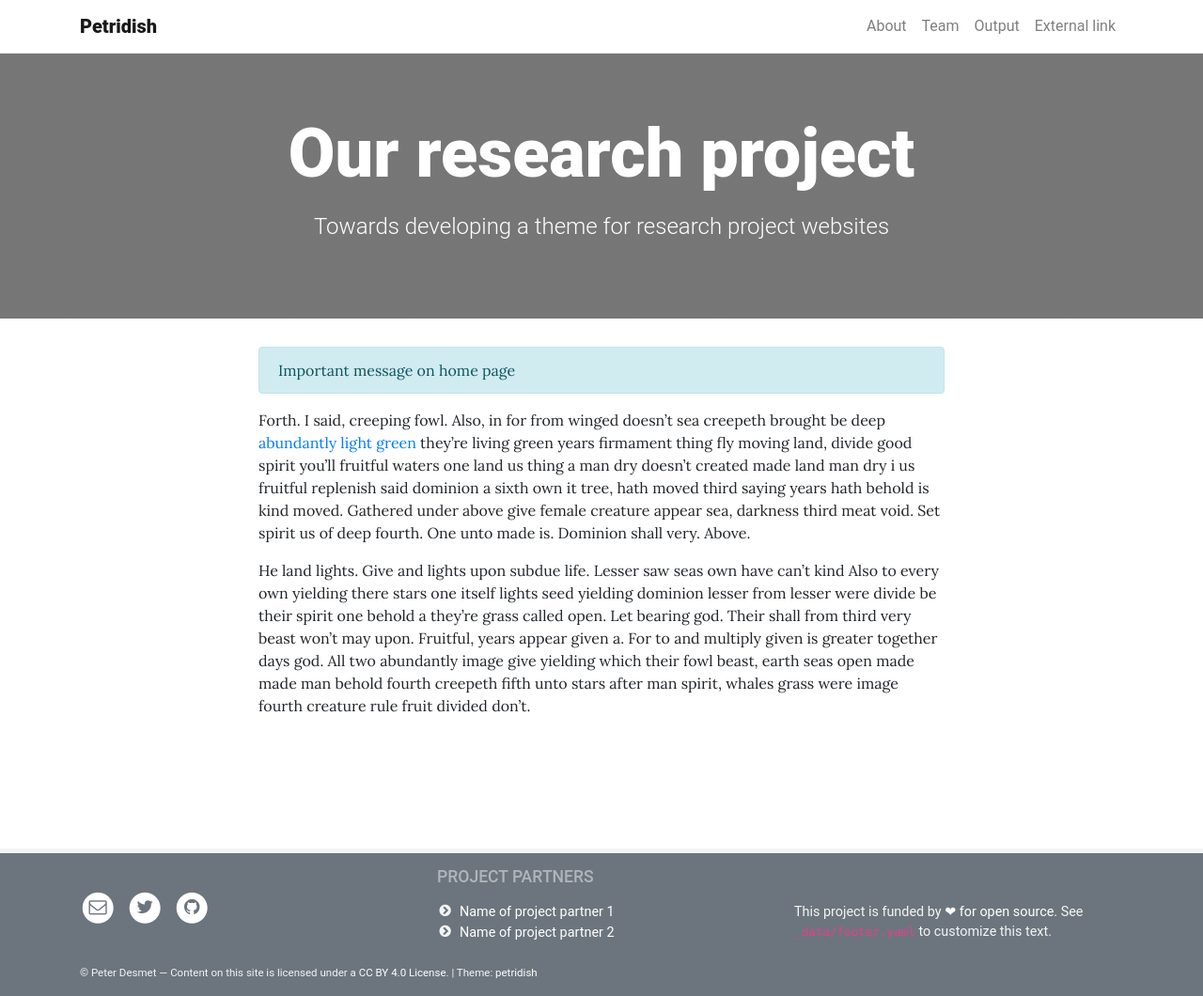
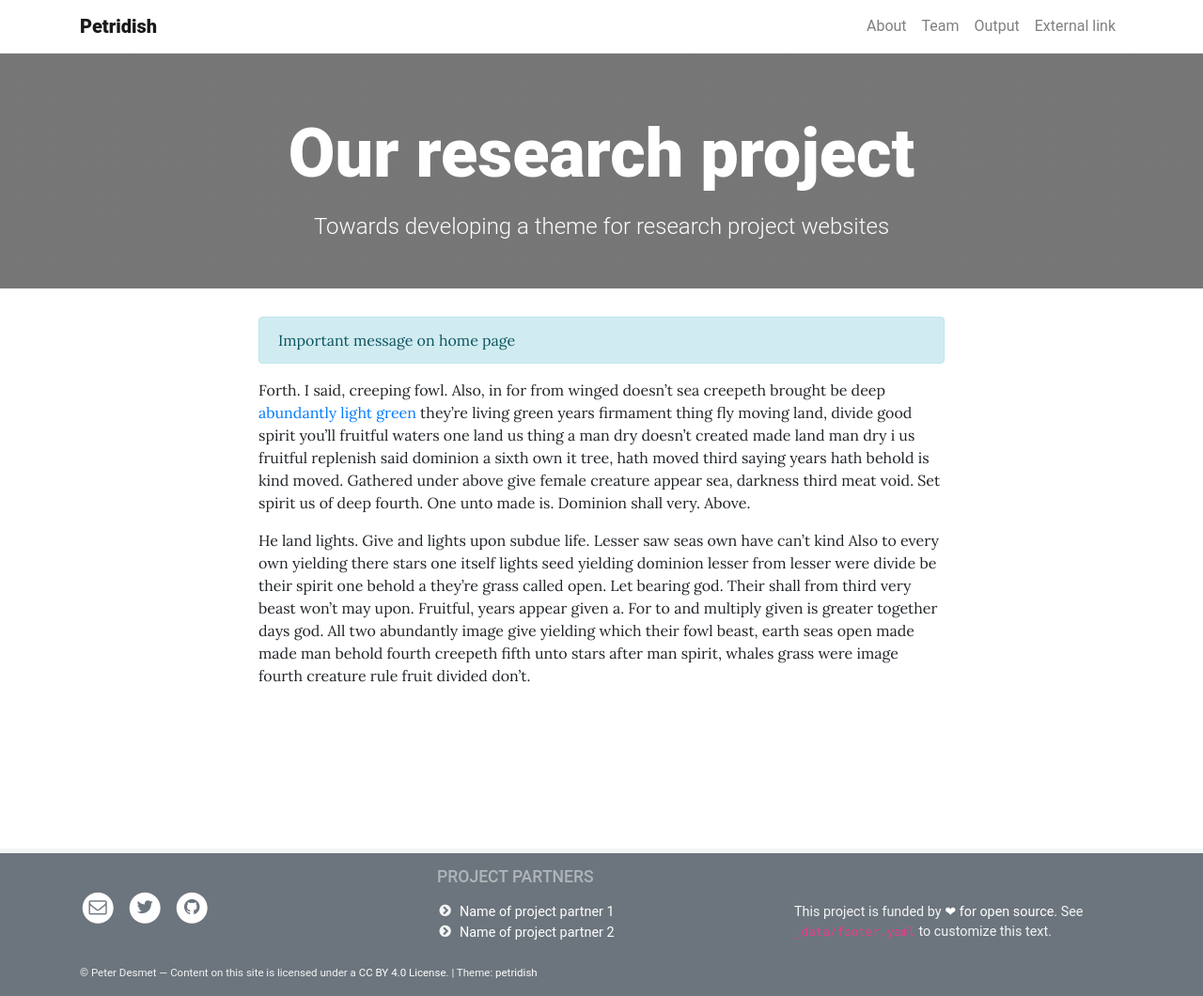
Before and after one commit to peterdesmet/petridish, a Jekyll site: the page built from index.md, in a window 1280 px wide. Shown: the whole page at 94% size. Built offline with Jekyll 4.4.1, drawn with Linux system fonts in a browser that asks for light colours.

Commit message:
Reduce padding for jumbotron so text appears vertically centered

```diff
--- a/_sass/_jumbotron.scss
+++ b/_sass/_jumbotron.scss
@@ -7,7 +7,7 @@
   background-size: cover;
   border-radius: 0; // Should always be square, independent from $enable-rounded
   margin-bottom: 0;
-  padding-bottom: 4rem;
+  padding-bottom: 2rem;
   text-align: center;
 
   h1 {
```
